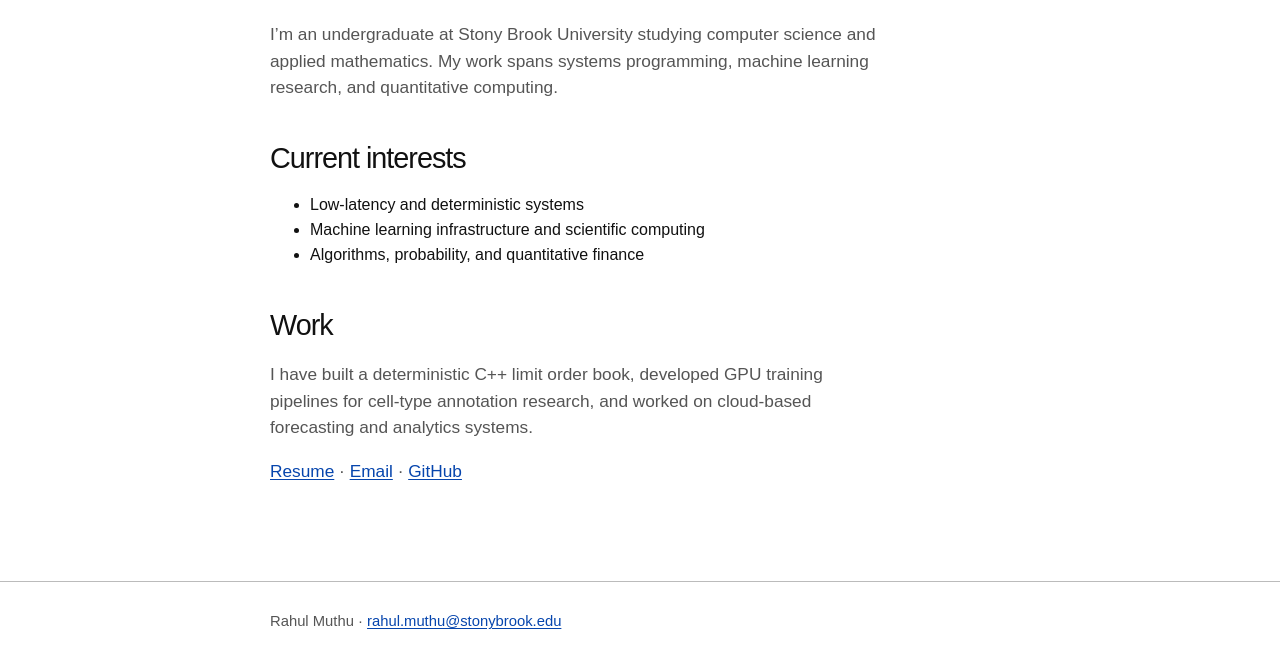
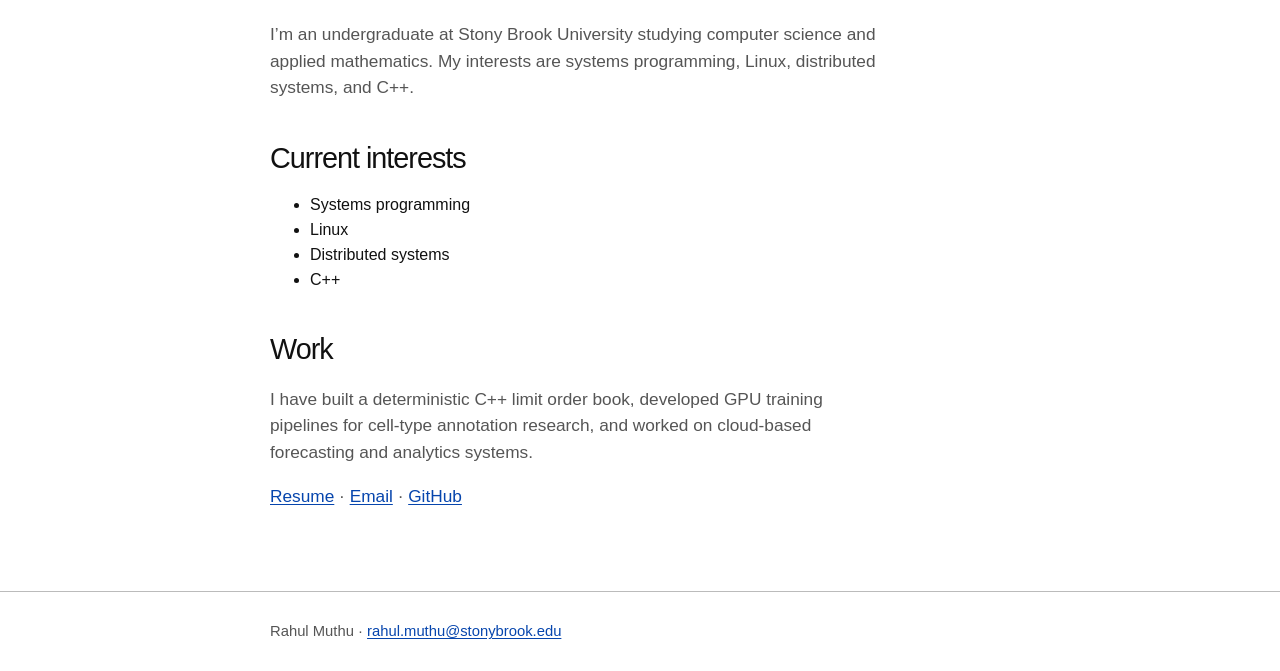
Before and after one commit to rahul-muthu/rahul-muthu.github.io, a website: page index.html in a window 1280 px wide. Shown: the part 139-810 px from the top of the page. Drawn offline with Linux system fonts and the light colour scheme.

Commit message:
content: focus interests on systems programming

```diff
--- a/index.html
+++ b/index.html
@@ -4,7 +4,7 @@
   <meta charset="utf-8">
   <meta name="viewport" content="width=device-width, initial-scale=1">
   <title>Rahul Muthu</title>
-  <meta name="description" content="Rahul Muthu is a computer science and applied mathematics student working on systems and machine learning.">
+  <meta name="description" content="Rahul Muthu is a computer science and applied mathematics student interested in systems programming, Linux, distributed systems, and C++.">
   <link rel="icon" href="/favicon.svg" type="image/svg+xml">
   <link rel="stylesheet" href="/styles.css">
 </head>
@@ -18,9 +18,9 @@
   </header>
   <main id="content" class="site-wrap page-content home-content">
     <h1>About</h1>
-    <p>I’m an undergraduate at Stony Brook University studying computer science and applied mathematics. My work spans systems programming, machine learning research, and quantitative computing.</p>
+    <p>I’m an undergraduate at Stony Brook University studying computer science and applied mathematics. My interests are systems programming, Linux, distributed systems, and C++.</p>
     <h2>Current interests</h2>
-    <ul><li>Low-latency and deterministic systems</li><li>Machine learning infrastructure and scientific computing</li><li>Algorithms, probability, and quantitative finance</li></ul>
+    <ul><li>Systems programming</li><li>Linux</li><li>Distributed systems</li><li>C++</li></ul>
     <h2>Work</h2>
     <p>I have built a deterministic C++ limit order book, developed GPU training pipelines for cell-type annotation research, and worked on cloud-based forecasting and analytics systems.</p>
     <p><a href="/resume/">Resume</a> · <a href="mailto:rahul.muthu@stonybrook.edu">Email</a> · <a href="https://github.com/rahul-muthu">GitHub</a></p>
```
Also changed, not shown: site/index.html (+3 -3 lines).
